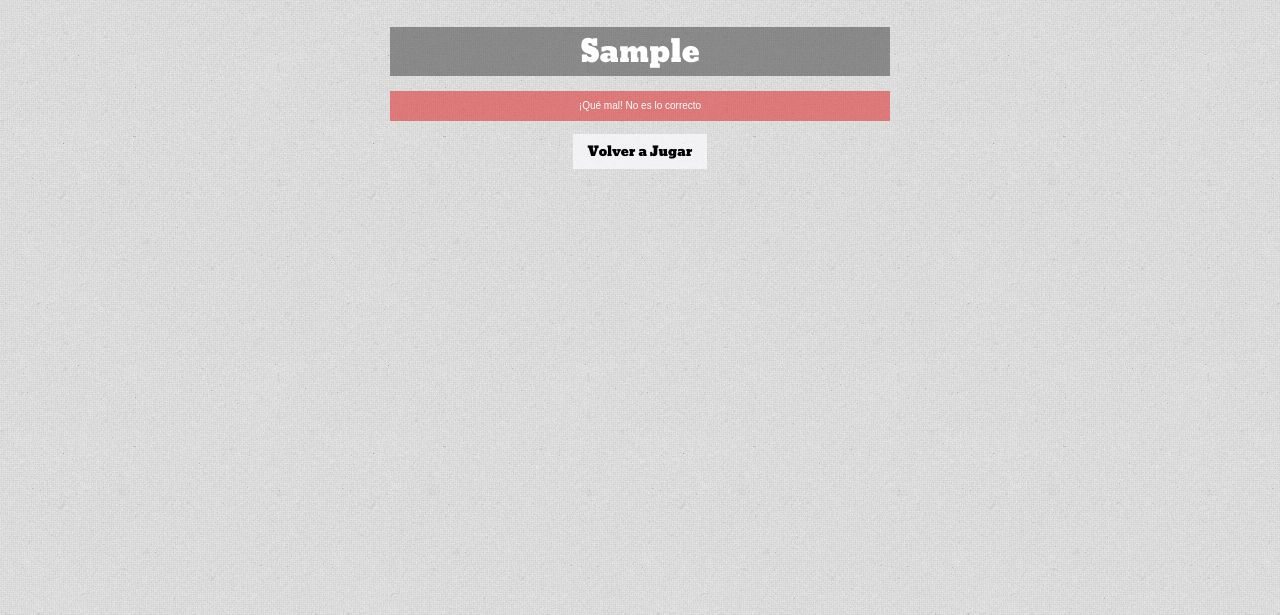
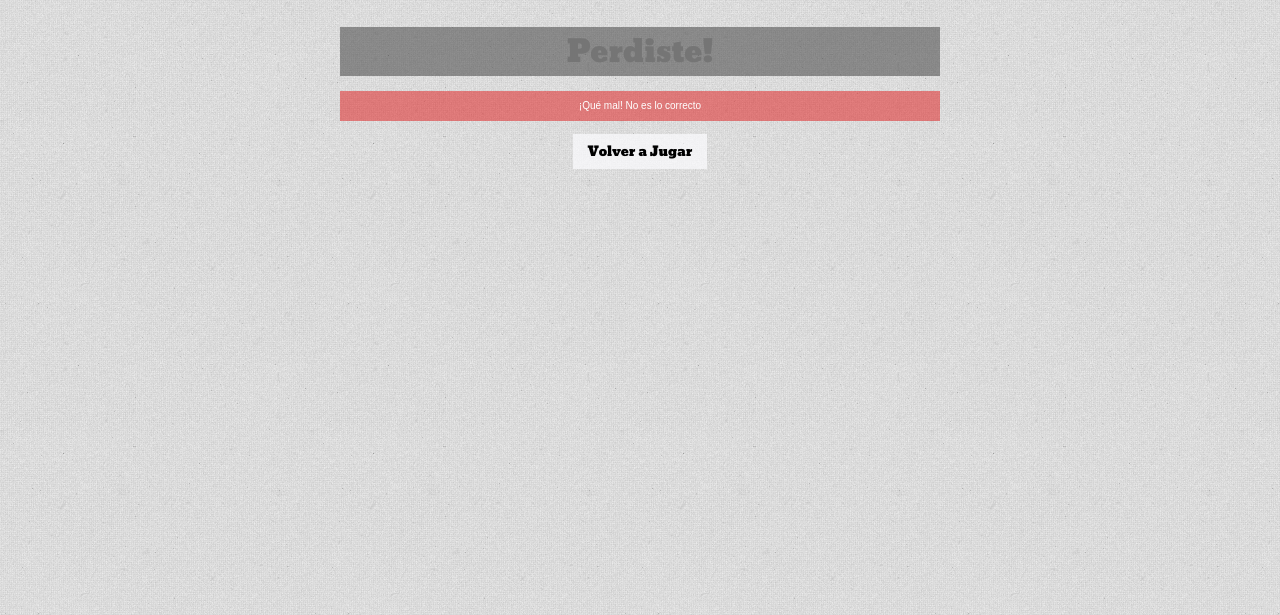
Before and after one commit to roofdier/ContadorDeCaracteres, a plain HTML site: page index.html in a window 1280 px wide. Both pictures are taken after typing "Sample" into the empty fields and a click on the button "Verificar". Shown: the part 185-800 px from the top of the page. Drawn offline with Linux system fonts and the light colour scheme.

Commit message:
Finalizado

```diff
--- a/style.css
+++ b/style.css
@@ -72,7 +72,7 @@ input[type=text]{
 #f{
 	display: block;
 	margin:0 auto;
-	width:50em;
+	width:60em;
 }
 
 #status{
--- a/temporizador.js
+++ b/temporizador.js
@@ -3,23 +3,35 @@
 */
 
 var tempo = null;
-var tiempo = 5;
+var tiempo = 30;
 var sec = tiempo;
 var on = false;
 var totalChars = 0;
 
+var txtuser,sts,vere;
+
+
 $(function() {
+
+	txtuser = $("#txtuser");
+	sts = $("#status");
+	vere = $("#vere");
+
 	initialize();
 
-	$('#vere').on('click',function () {
+
+	vere.on('click',function () {
 
 		clearInterval(tempo);
 		if(on){
-			var userTotal = parseInt($('#txtuser').val());
+			var userTotal = parseInt(txtuser.val());
+			txtuser.attr('value','');
 			if(userTotal === totalChars){
-				$('#status').text('¡Qué rápido! ¡Haz ganado!');
+				txtuser.attr('placeholder','Ganaste!');
+				sts.text('¡Qué rápido! ¡Haz ganado!');
 			}else{
-				$('#status').text('¡Qué mal! No es lo correcto');
+				txtuser.attr('placeholder','Perdiste!');
+				sts.text('¡Qué mal! No es lo correcto');
 			}
 
 			$(this).text('Volver a Jugar');
@@ -34,7 +46,7 @@ $(function() {
 
 function initialize() {
 
-	$("#txtuser").attr('value','')
+	txtuser.attr('value','')
 
 	var txto = $("#testext").text();
 	var txt = txto.split('');
@@ -54,8 +66,8 @@ function initialize() {
 	if(randChar === " ")
 		randChar = 'espacio';
 	sec = tiempo;
-	$("#txtuser").attr('placeholder','¿Cuantos caracteres "'+randChar+'" hay?');
-	$('#status').text('Tienes '+sec+'s para contestar...');
+	txtuser.attr('placeholder','¿Cuantos caracteres "'+randChar+'" hay?');
+	sts.text('Tienes '+sec+'s para contestar...');
 
 
 	iniciaTemporizador();
@@ -78,12 +90,13 @@ function contando(){
 	}
 
 	sec--;
-	$('#status').text('Tienes '+(sec)+'s para contestar...');
+	sts.text('Tienes '+(sec)+'s para contestar...');
 }
 
 function tiempoAgotado() {
 	on = false;
 	sec = tiempo;
-	$('#status').text('Se ha agotado tu tiempo');
-	$("#vere").text('Volver a Jugar');
+	txtuser.attr('placeholder','Perdiste!');
+	sts.text('Se ha agotado tu tiempo');
+	vere.text('Volver a Jugar');
 }
```
